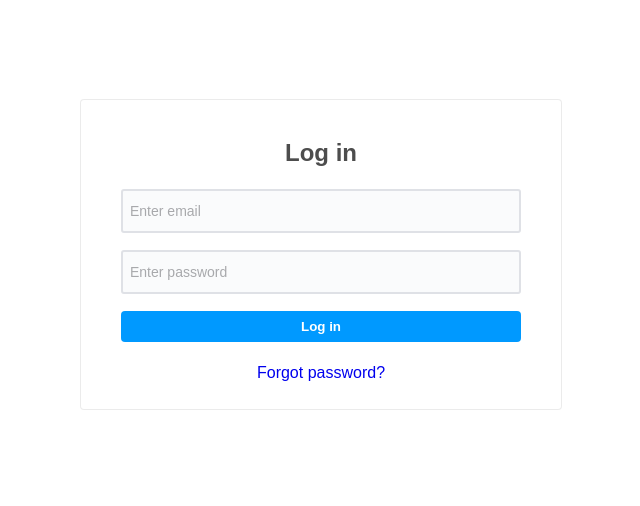
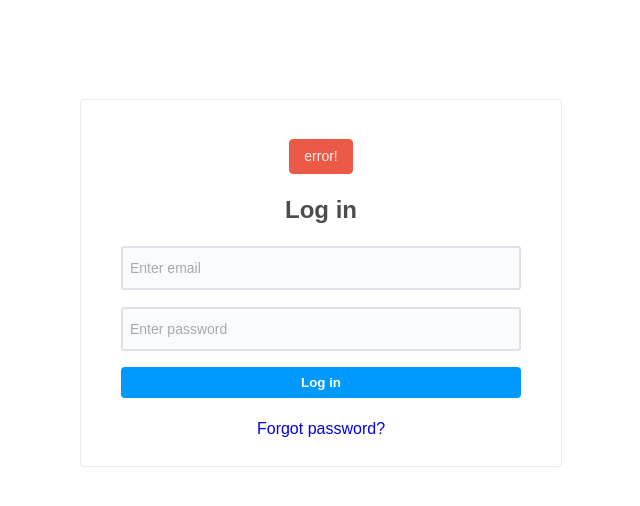
Before and after one commit to skramer2329/CS361-Group-2, a Django app: template templates/login.html in a window 1280 px wide. Shown: the top 506 px of the page, without its empty margins (319-959 px from the left). Run offline with Django 3.2, Linux system fonts and the light colour scheme; the template is opened without the code that fills it, so the values that code supplies are empty; parts of the project's set-up code (start-up, migrations or seed data) failed here and were passed over.

Commit message:
Added html and css for error messages on login page

```diff
--- a/templates/login.html
+++ b/templates/login.html
@@ -9,7 +9,7 @@
     <div class = container>
         <div>
             <div>
-                <p class="error-message"></p>
+                <p class="error-message">error!</p>
             </div>
             <h1>Log in</h1>
             <form action="" method="post">
--- a/templates/styles.css
+++ b/templates/styles.css
@@ -135,7 +135,14 @@ input:focus, textarea:focus, select:focus {
 }
 
 .error-message {
-
+    background: #EB5A46;
+    color: #FBEDEB;
+    font-size: 14px;
+    line-height: 1.333;
+    border-radius: 4px;
+    border: 1px solid #EB5A46;
+    display: inline-block;
+    padding: .5em 1em;
 }
 
 @media screen and (max-height: 450px) {
```
